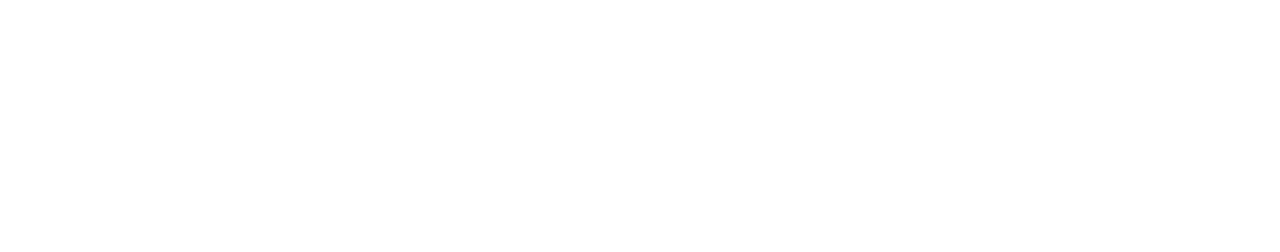
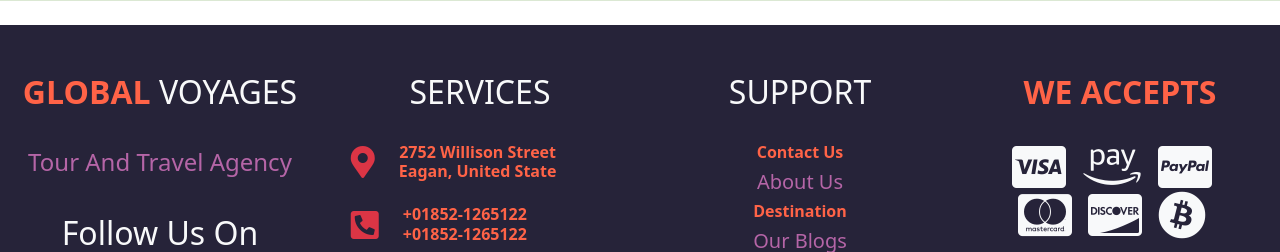
Before and after one commit to RafiulAlam98/Tourism-Service-UI, a React (Create React App) app: page / in a window 1280 px wide. Shown: the part 4658-4910 px from the top of the page. Before the commit the page ends 4563 px from the top, so only its background shows below. Built offline with nearby package versions, Linux system fonts and the light colour scheme; no server answers.

Commit message:
home page done

```diff
--- a/src/App.js
+++ b/src/App.js
@@ -12,6 +12,7 @@
 import MyOrder from './components/MyOrder/MyOrder';
 import ManageOrder from './components/ManageOrder/ManageOrder';
 import Admin from './Admin/Admin';
+import Footer from './components/Footer/Footer';
 
 function App() {
   return (
@@ -48,6 +49,7 @@
                 <NotFound></NotFound>
               </Route>
             </Switch>
+            <Footer></Footer>
           </BrowserRouter>
       </AuthProvider>
     </div>
--- a/src/components/Client/Client.js
+++ b/src/components/Client/Client.js
@@ -4,7 +4,7 @@
 const Client = () => {
      return (
           <Container  fluid className="service-container">
-               <Row>
+               <Row  className="pb-5">
 
 
                     <div className=" mt-4">
--- /dev/null
+++ b/src/components/Footer/Footer.css
@@ -0,0 +1,23 @@
+.footer-container {
+     background-color: #262339;
+     height: 350px;
+   }
+
+   .footer-text {
+     display: flex;
+     flex-direction: column;
+     justify-content: space-between;
+     align-items: center;
+   }
+
+   @media only screen and (max-width:688px) {
+     .footer-container {
+       height: 1045px;
+     }
+   }
+
+   @media only screen and (min-width:688px) and (max-width:992px) {
+     .footer-container {
+       height: 400px;
+     }
+   }
--- /dev/null
+++ b/src/components/Footer/Footer.js
@@ -0,0 +1,85 @@
+import React from 'react';
+import { Container, Row, Col } from 'react-bootstrap';
+import './Footer.css'
+
+const Footer = () => {
+     return (
+          <>
+          <Container fluid className="footer-container mt-4">
+            <Row>
+              <Col xs={12} md={3} className="footer-text">
+               <h2 className="mt-5">
+                    <span className="text-color">GLOBAL </span>
+                    <span className="text-light">VOYAGES</span>
+               </h2>
+               <h4 className="head-col">Tour And Travel Agency</h4>
+               <h2 className="text-light">Follow Us On</h2>
+               <span className="mx-2">
+                    <i className="fab fa-facebook-f head-col  fa-2x me-3"></i>
+                    <i class="fab fa-twitter head-col  fa-2x me-3"></i>
+                    <i class="fab fa-google-plus-g head-col  fa-2x me-3"></i>
+                    <i class="fab fa-linkedin-in head-col  fa-2x me-3"></i>
+
+               </span>
+              </Col>
+              <Col xs={12} md={3} className="footer-text">
+               <div className="mt-5">
+                  <h2 className="text-light">SERVICES</h2>
+                  <br />
+               <h6 className="d-flex align-items-center mb-4">
+                    <span>
+                    <i className="fas fa-map-marker-alt fa-2x text-danger me-4"></i>
+                    </span>
+                    <span className="text-color">  2752 Willison Street <br />
+                    Eagan, United State</span>
+               </h6>
+               <h6 className="d-flex align-items-center mb-4">
+                  <span>
+                    <i className="fas fa-phone-square-alt fa-2x text-danger me-4"></i>
+                  </span>
+                  <span className="text-color">+01852-1265122 <br />+01852-1265122</span>
+               </h6>
+               <h6 className="d-flex align-items-center mb-4">
+                  <span>
+                    <i class="fas fa-envelope fa-2x text-danger me-3 "></i>
+                  </span>
+                  <span className="text-color"> mrafiul.alam7@gmail.com</span>
+               </h6>
+               </div>
+              </Col>
+              <Col xs={12} md={3} className="footer-text">
+               <div className="mt-5">
+                    <h2 className="text-light">SUPPORT</h2>
+                    <br />
+                    <h6 className="text-color">Contact Us</h6>
+                    <h5 className="head-col">About Us</h5>
+                    <h6 className="text-color">Destination</h6>
+                    <h5 className="head-col">Our Blogs</h5>
+                    <h6 className="text-color">Package</h6>
+               </div>
+
+              </Col>
+              <Col xs={12} md={3} className="footer-text">
+                    <div className="mt-5">
+                         <h2 className="text-color">WE ACCEPTS</h2>
+                         <br />
+                         <span><i className="fab fa-cc-visa fa-3x text-light me-3"></i></span>
+                         <span><i className="fab fa-amazon-pay fa-3x text-light me-3"></i></span>
+                         <span><i className="fab fa-cc-paypal fa-3x text-light me-3"></i></span>
+                         <br />
+                         <span><i className="fab fa-cc-mastercard fa-3x text-light me-3"></i></span>
+                         <span><i className="fab fa-cc-discover fa-3x text-light me-3"></i></span>
+                         <span><i className="fab fa-bitcoin fa-3x text-light me-3"></i></span>
+                    </div>
+              </Col>
+            </Row>
+            <h5 className="head-col mt-4">
+                 <span><i className="far fa-copyright"></i></span>
+                 M.Rafiul Alam
+               </h5>
+          </Container>
+        </>
+     );
+};
+
+export default Footer;
--- a/src/components/NewService/NewService.js
+++ b/src/components/NewService/NewService.js
@@ -4,7 +4,7 @@
 const NewService = () => {
      return (
           <Container fluid className="service-container">
-               <Row>
+               <Row  className="pb-5">
                     <div className="mt-5 mb-5">
                          <h4 className="text-color">Stay With Us</h4>
                          <h3 className="head-col">Some New Travelling Services<br /> Coming Soon</h3>
```
